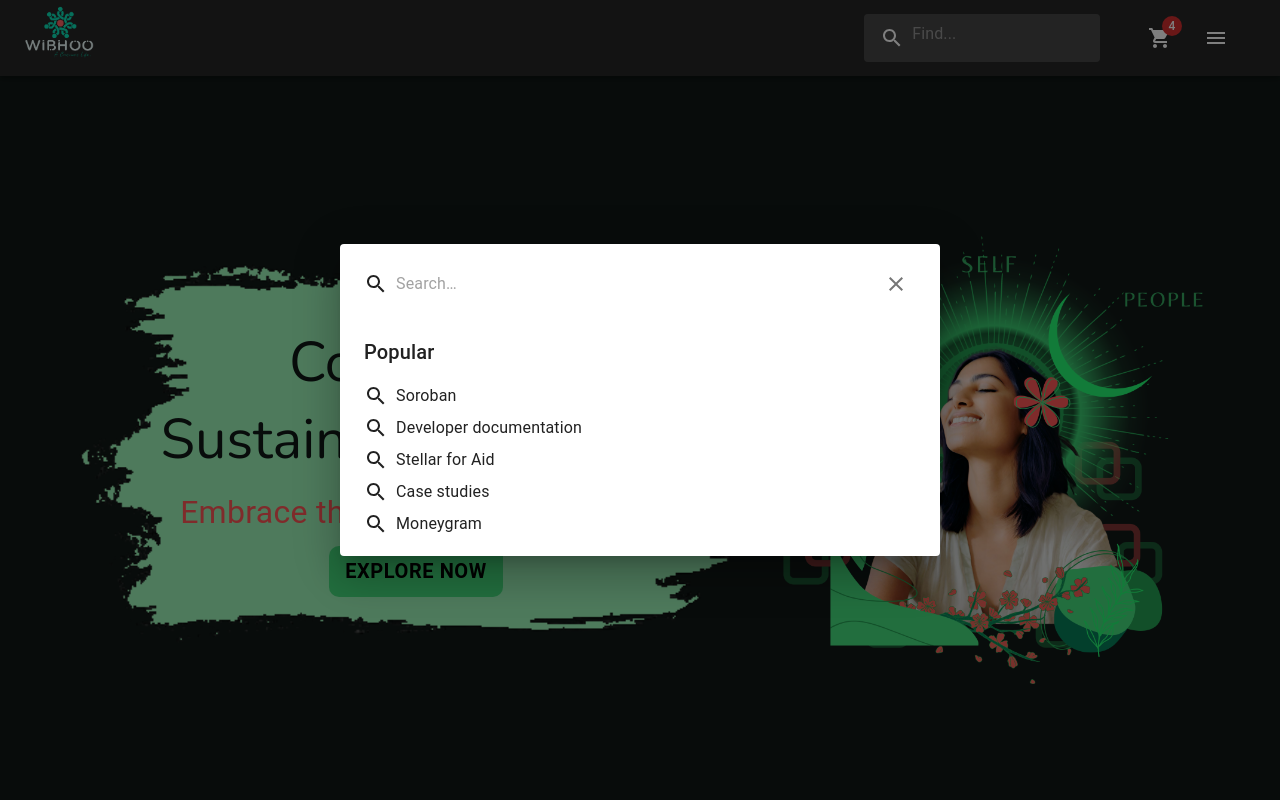
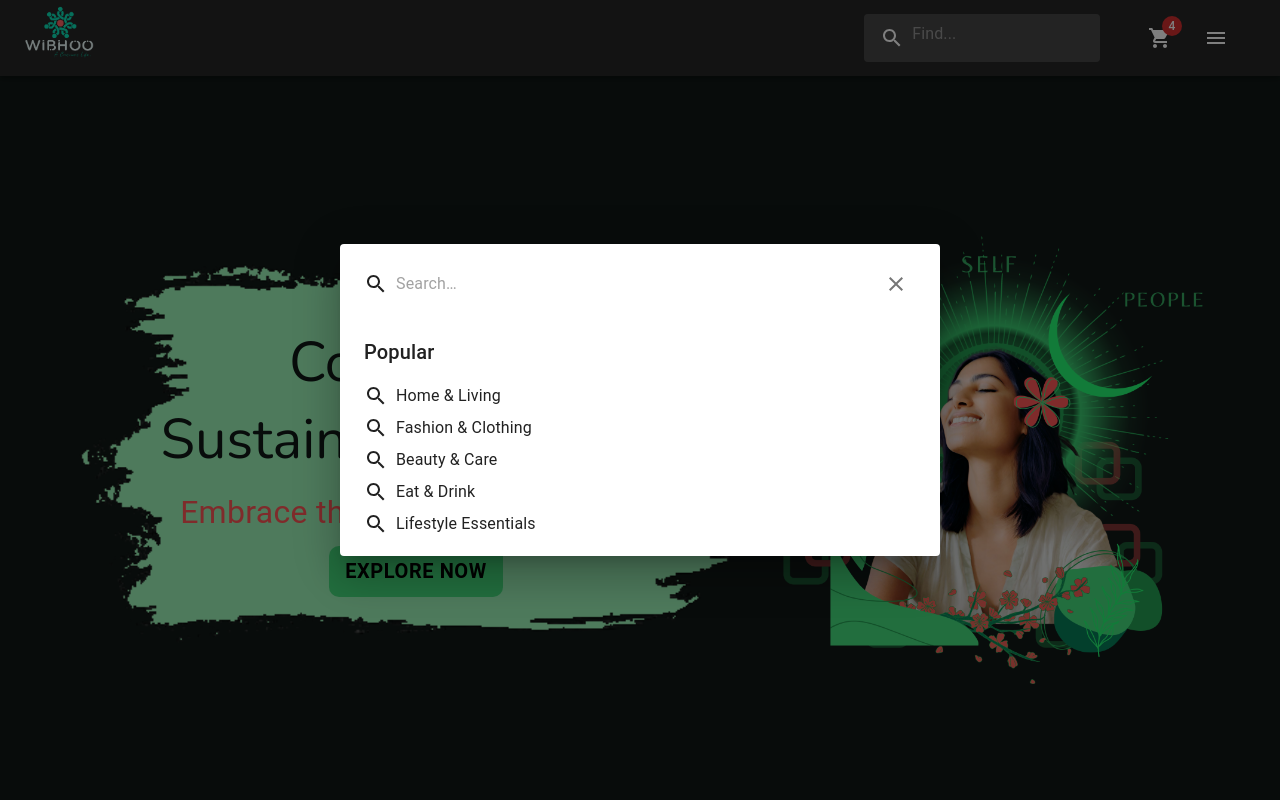
Before and after one commit to Paavan97/wibhoo-fe, a React (Vite) app: page / in a window 1280 px wide. Both pictures are taken after a click on the element 982 px from the left and 38 px from the top of the page. Shown: the top 800 px of the page. Built offline with nearby package versions, Linux system fonts and the light colour scheme.

Commit message:
search bar popular filter changes

```diff
--- a/src/components/Navbar.tsx
+++ b/src/components/Navbar.tsx
@@ -306,11 +306,11 @@
             <Typography variant="h6">Popular</Typography>
             <Box mt={2}>
               {[
-                "Soroban",
-                "Developer documentation",
-                "Stellar for Aid",
-                "Case studies",
-                "Moneygram",
+                "Home & Living",
+                "Fashion & Clothing",
+                "Beauty & Care",
+                "Eat & Drink",
+                "Lifestyle Essentials",
               ].map((item, index) => (
                 <Box key={index} display="flex" alignItems="center" mt={1}>
                   <SearchIcon sx={{ marginRight: 1 }} />
```
